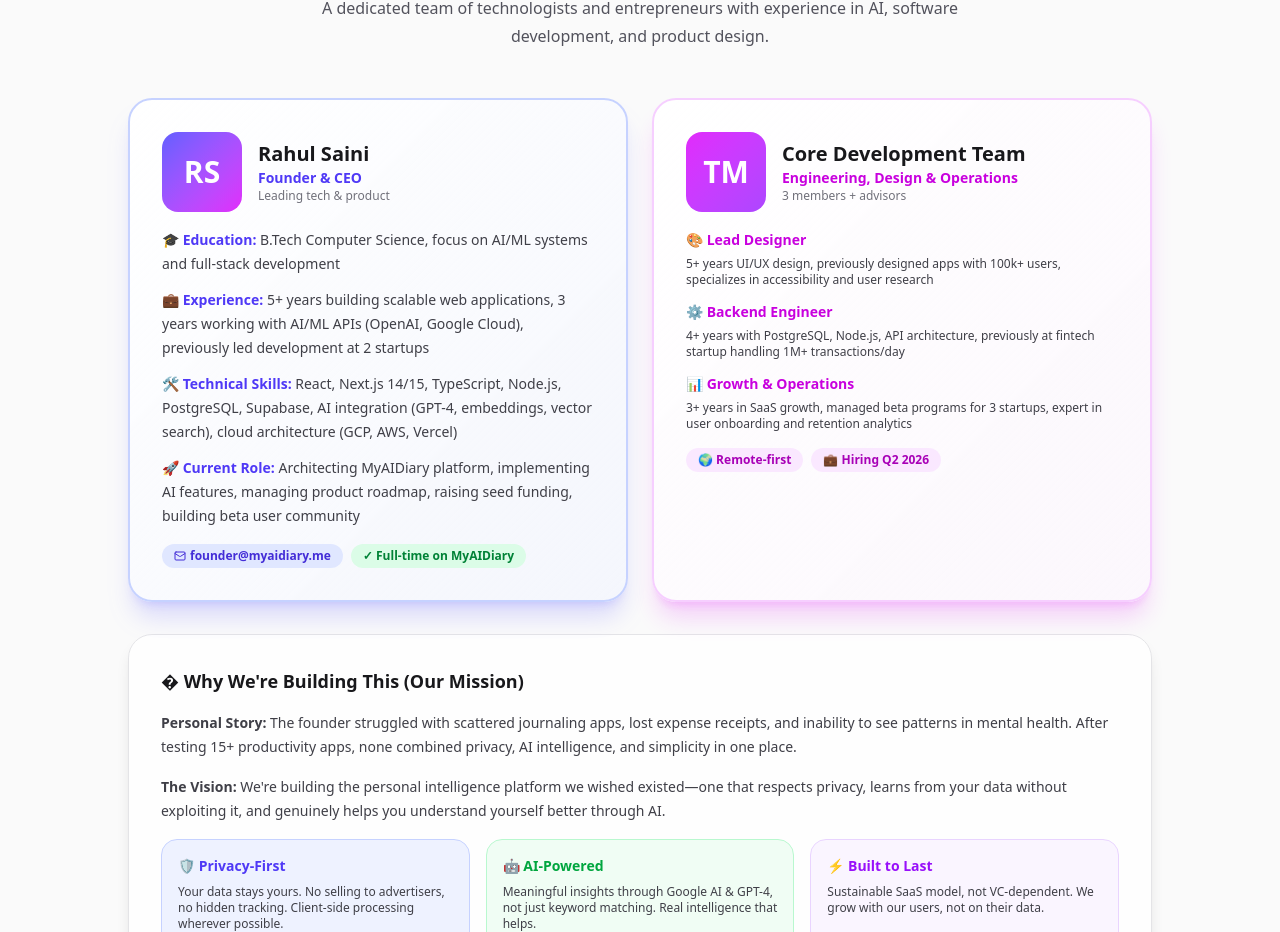
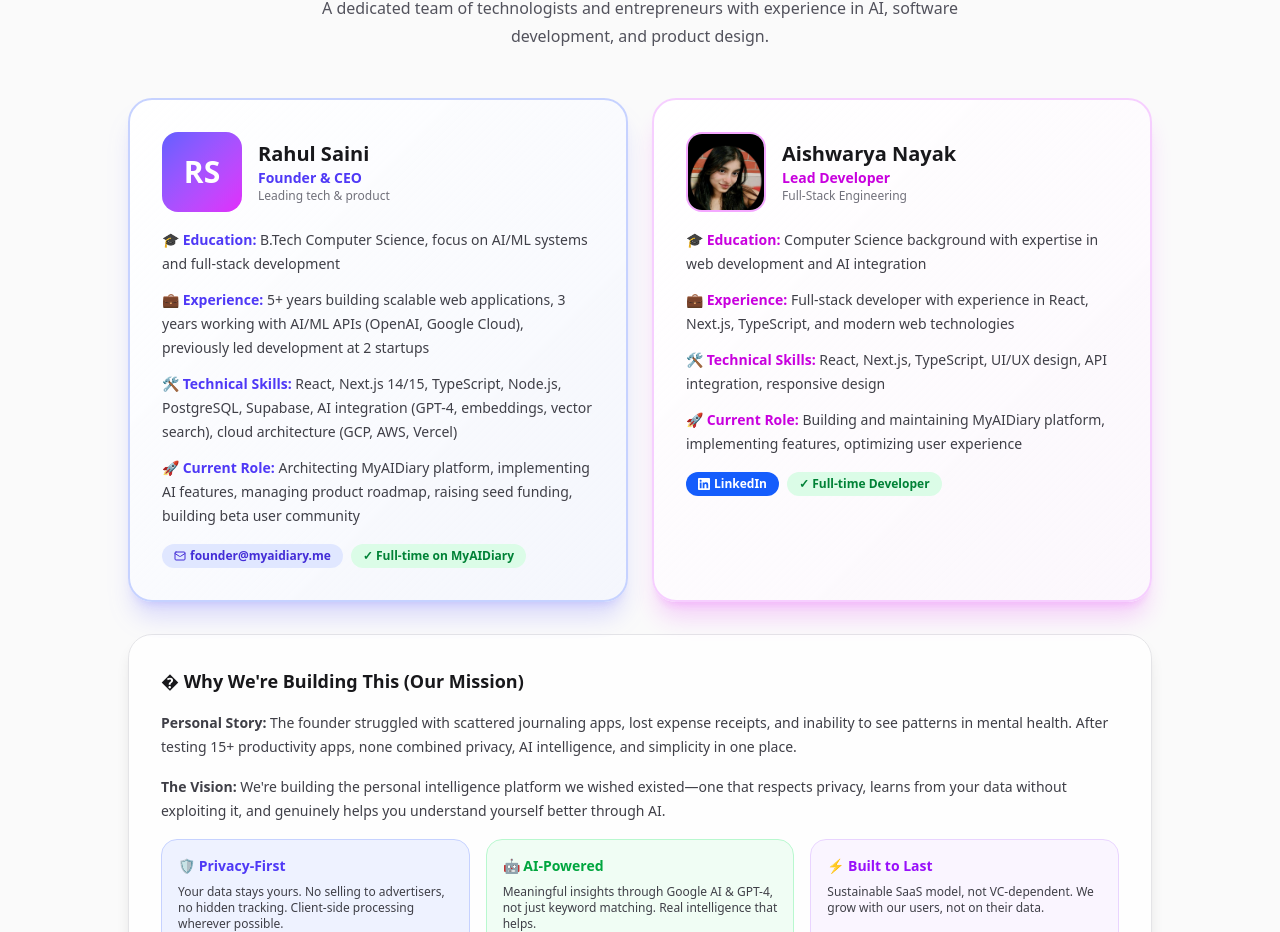
Before and after one commit to amrahulsaini/myaidiary, a Next.js app: page / in a window 1280 px wide. Shown: the part 6730-7662 px from the top of the page. Built offline with nearby package versions, Linux system fonts and the light colour scheme; no server answers.

Commit message:
Update team section with Aishwarya Nayak profile and LinkedIn

```diff
--- a/app/page.tsx
+++ b/app/page.tsx
@@ -752,34 +752,44 @@
 
               <div className="rounded-3xl border-2 border-fuchsia-200 bg-gradient-to-br from-white to-fuchsia-50/50 p-8 shadow-xl shadow-fuchsia-500/20 dark:border-fuchsia-500/30 dark:from-zinc-900 dark:to-fuchsia-950/30">
                 <div className="flex items-center gap-4 mb-4">
-                  <div className="h-20 w-20 rounded-2xl bg-gradient-to-br from-fuchsia-500 to-purple-500 flex items-center justify-center text-white text-3xl font-bold">
-                    TM
-                  </div>
+                  <img
+                    src="/about.jpeg"
+                    alt="Aishwarya Nayak"
+                    className="h-20 w-20 rounded-2xl object-cover border-2 border-fuchsia-300 dark:border-fuchsia-700"
+                  />
                   <div>
-                    <h3 className="text-xl font-bold text-zinc-900 dark:text-zinc-100">Core Development Team</h3>
-                    <p className="text-sm text-fuchsia-600 dark:text-fuchsia-400 font-semibold">Engineering, Design & Operations</p>
-                    <p className="text-xs text-zinc-500 dark:text-zinc-400">3 members + advisors</p>
+                    <h3 className="text-xl font-bold text-zinc-900 dark:text-zinc-100">Aishwarya Nayak</h3>
+                    <p className="text-sm text-fuchsia-600 dark:text-fuchsia-400 font-semibold">Lead Developer</p>
+                    <p className="text-xs text-zinc-500 dark:text-zinc-400">Full-Stack Engineering</p>
                   </div>
                 </div>
                 <div className="space-y-3 text-sm leading-6 text-zinc-700 dark:text-zinc-300">
-                  <div>
-                    <p className="font-semibold text-fuchsia-600 dark:text-fuchsia-400 mb-1">🎨 Lead Designer</p>
-                    <p className="text-xs">5+ years UI/UX design, previously designed apps with 100k+ users, specializes in accessibility and user research</p>
-                  </div>
-                  <div>
-                    <p className="font-semibold text-fuchsia-600 dark:text-fuchsia-400 mb-1">⚙️ Backend Engineer</p>
-                    <p className="text-xs">4+ years with PostgreSQL, Node.js, API architecture, previously at fintech startup handling 1M+ transactions/day</p>
-                  </div>
-                  <div>
-                    <p className="font-semibold text-fuchsia-600 dark:text-fuchsia-400 mb-1">📊 Growth & Operations</p>
-                    <p className="text-xs">3+ years in SaaS growth, managed beta programs for 3 startups, expert in user onboarding and retention analytics</p>
-                  </div>
+                  <p>
+                    <span className="font-semibold text-fuchsia-600 dark:text-fuchsia-400">🎓 Education:</span> Computer Science background with expertise in web development and AI integration
+                  </p>
+                  <p>
+                    <span className="font-semibold text-fuchsia-600 dark:text-fuchsia-400">💼 Experience:</span> Full-stack developer with experience in React, Next.js, TypeScript, and modern web technologies
+                  </p>
+                  <p>
+                    <span className="font-semibold text-fuchsia-600 dark:text-fuchsia-400">🛠️ Technical Skills:</span> React, Next.js, TypeScript, UI/UX design, API integration, responsive design
+                  </p>
+                  <p>
+                    <span className="font-semibold text-fuchsia-600 dark:text-fuchsia-400">🚀 Current Role:</span> Building and maintaining MyAIDiary platform, implementing features, optimizing user experience
+                  </p>
                   <div className="flex flex-wrap gap-2 mt-4">
-                    <span className="inline-flex items-center rounded-full bg-fuchsia-100 px-3 py-1 text-xs font-semibold text-fuchsia-700 dark:bg-fuchsia-950/50 dark:text-fuchsia-300">
-                      🌍 Remote-first
-                    </span>
-                    <span className="inline-flex items-center rounded-full bg-fuchsia-100 px-3 py-1 text-xs font-semibold text-fuchsia-700 dark:bg-fuchsia-950/50 dark:text-fuchsia-300">
-                      💼 Hiring Q2 2026
+                    <a
+                      href="https://www.linkedin.com/in/aishwarya-nayak-7869b932b/"
+                      target="_blank"
+                      rel="noopener noreferrer"
+                      className="inline-flex items-center rounded-full bg-blue-600 px-3 py-1 text-xs font-semibold text-white hover:bg-blue-700 transition"
+                    >
+                      <svg className="h-3 w-3 mr-1" fill="currentColor" viewBox="0 0 24 24">
+                        <path d="M20.447 20.452h-3.554v-5.569c0-1.328-.027-3.037-1.852-3.037-1.853 0-2.136 1.445-2.136 2.939v5.667H9.351V9h3.414v1.561h.046c.477-.9 1.637-1.85 3.37-1.85 3.601 0 4.267 2.37 4.267 5.455v6.286zM5.337 7.433c-1.144 0-2.063-.926-2.063-2.065 0-1.138.92-2.063 2.063-2.063 1.14 0 2.064.925 2.064 2.063 0 1.139-.925 2.065-2.064 2.065zm1.782 13.019H3.555V9h3.564v11.452zM22.225 0H1.771C.792 0 0 .774 0 1.729v20.542C0 23.227.792 24 1.771 24h20.451C23.2 24 24 23.227 24 22.271V1.729C24 .774 23.2 0 22.222 0h.003z"/>
+                      </svg>
+                      LinkedIn
+                    </a>
+                    <span className="inline-flex items-center rounded-full bg-green-100 px-3 py-1 text-xs font-semibold text-green-700 dark:bg-green-950/50 dark:text-green-300">
+                      ✓ Full-time Developer
                     </span>
                   </div>
                 </div>
```
